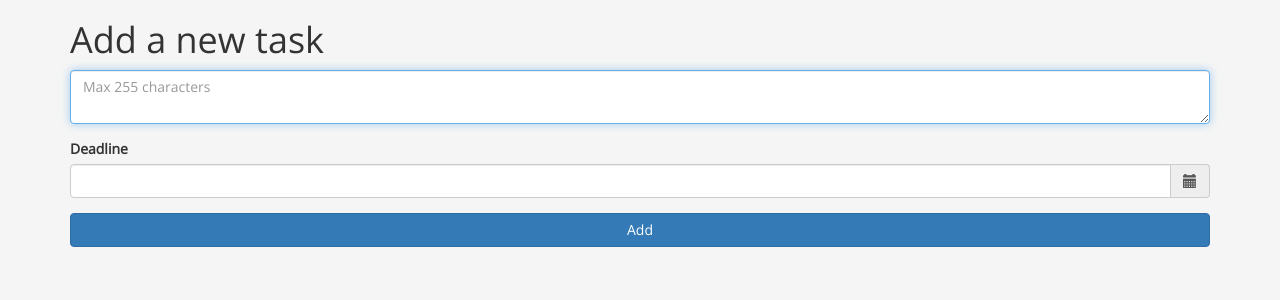
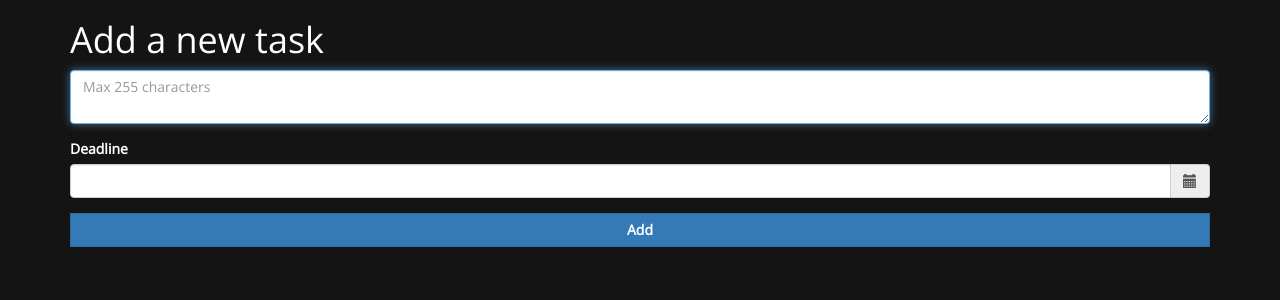
Before and after one commit to NickT5/reminder, a Flask app: page /add_form in a window 1280 px wide. Shown: the top 300 px of the page. Run offline with Flask 2, Linux system fonts and the light colour scheme; a user stored in the database is signed in; some libraries are stand-ins or nearby versions.

Commit message:
restyle the main page

```diff
--- a/app/static/css/style.css
+++ b/app/static/css/style.css
@@ -1,18 +1,29 @@
 @import url('https://fonts.googleapis.com/css?family=Open+Sans&display=swap');
+@import url('https://fonts.googleapis.com/css2?family=Josefin+Sans:wght@700&display=swap');
 
 body{
-    background-color: rgb(245, 245, 245);
+    background-color: rgb(20, 20, 20);
     font-family: 'Open Sans', sans-serif;
-    height: 100%
+    height: 100%;
+    color: white;
 }
+
 
 .task_manager{
     margin-top: 2%;
+    color: white;
 }
 .task_manager h1{
-    padding-bottom: 3%;
+    text-align: center;
+    color: whitesmoke;
+    font-size: 500%;
+    font-family: 'Josefin Sans', sans-serif;
 }
 .my_button{
+    -webkit-border-radius: 0 !important;
+    -moz-border-radius: 0 !important;
+    border-radius: 0 !important;
+    font-weight: bold;
     width: 100%;
-    margin-bottom: 5px;
+    margin-bottom: 3px;
 }
--- a/app/templates/layout.html
+++ b/app/templates/layout.html
@@ -5,16 +5,33 @@
 
 {% block styles %}
     {{ super() }}
+    <!-- bootstrap css included by flask bootstrap module in bootstrap/base.html
+    <link rel="stylesheet" href="https://stackpath.bootstrapcdn.com/bootstrap/4.5.2/css/bootstrap.min.css" integrity="sha384-JcKb8q3iqJ61gNV9KGb8thSsNjpSL0n8PARn9HuZOnIxN0hoP+VmmDGMN5t9UJ0Z" crossorigin="anonymous">
+    -->
     <link rel="stylesheet" href="{{ url_for('static', filename='css/style.css') }}">
-    <!--<link rel="stylesheet" href="https://cdnjs.cloudflare.com/ajax/libs/font-awesome/4.7.0/css/font-awesome.min.css">-->
+
+    <!-- font awesome icons -->
     <link rel="stylesheet" href="https://use.fontawesome.com/releases/v5.12.0/css/all.css">
-    <link rel="stylesheet" href="https://cdnjs.cloudflare.com/ajax/libs/bootstrap-datetimepicker/4.17.37/css/bootstrap-datetimepicker.min.css">
-    <script src="https://cdn.jsdelivr.net/momentjs/2.14.1/moment.min.js"></script>
+    <!-- <link rel="stylesheet" href="https://cdnjs.cloudflare.com/ajax/libs/font-awesome/4.7.0/css/font-awesome.min.css"> -->
+
+    <!-- datetimepicker icon -->
+<!--
+   <link rel="stylesheet" href="https://cdnjs.cloudflare.com/ajax/libs/bootstrap-datetimepicker/4.17.37/css/bootstrap-datetimepicker.min.css">
+
+
+    <script src="https://code.jquery.com/jquery-3.5.1.slim.min.js" integrity="sha384-DfXdz2htPH0lsSSs5nCTpuj/zy4C+OGpamoFVy38MVBnE+IbbVYUew+OrCXaRkfj" crossorigin="anonymous"></script>
+    <script src="https://cdn.jsdelivr.net/npm/popper.js@1.16.1/dist/umd/popper.min.js" integrity="sha384-9/reFTGAW83EW2RDu2S0VKaIzap3H66lZH81PoYlFhbGU+6BZp6G7niu735Sk7lN" crossorigin="anonymous"></script>
+    <script src="https://stackpath.bootstrapcdn.com/bootstrap/4.5.2/js/bootstrap.min.js" integrity="sha384-B4gt1jrGC7Jh4AgTPSdUtOBvfO8shuf57BaghqFfPlYxofvL8/KUEfYiJOMMV+rV" crossorigin="anonymous"></script>
+-->
+
+
+<!--
     <script src="https://ajax.googleapis.com/ajax/libs/jquery/1.12.4/jquery.min.js"></script>
     <script src="https://maxcdn.bootstrapcdn.com/bootstrap/3.3.6/js/bootstrap.min.js"></script>
+    <script src="https://cdn.jsdelivr.net/momentjs/2.14.1/moment.min.js"></script>
     <script src="https://cdnjs.cloudflare.com/ajax/libs/bootstrap-datetimepicker/4.17.37/js/bootstrap-datetimepicker.min.js"></script>
-
-{% endblock %}
+-->
+ {% endblock %}
 
 
 {% block head %}
```
Also changed, not shown: app/templates/index.html (+7 -12 lines), README.md.
